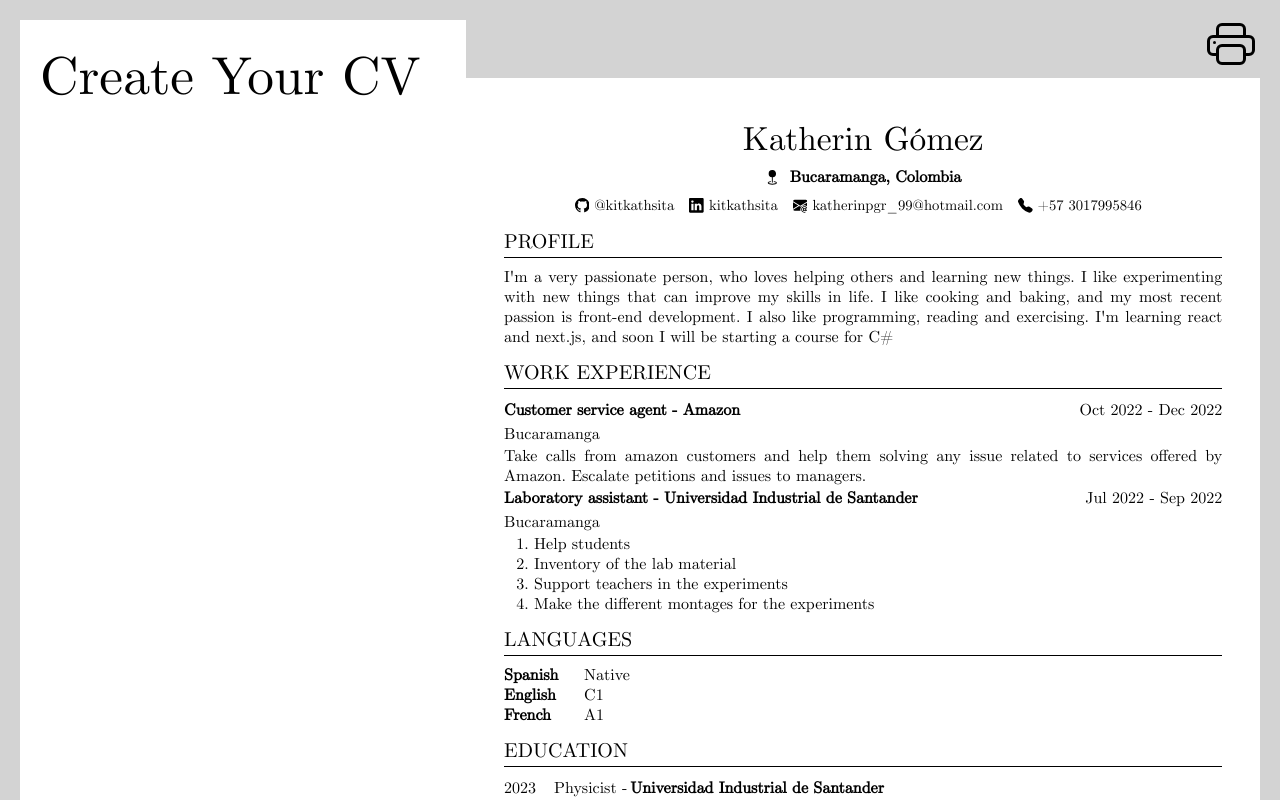
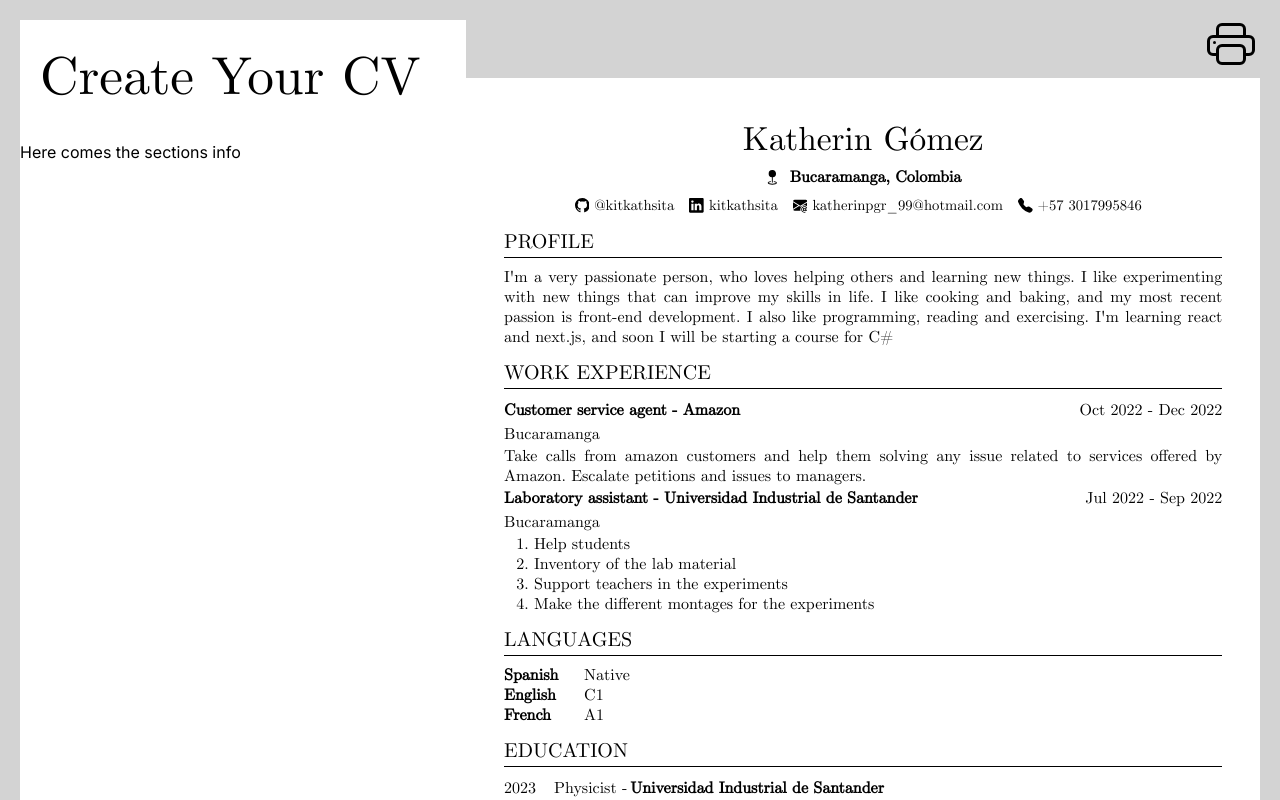
Before and after one commit to kitkathsita/CV-creation, a Next.js app: page / in a window 1280 px wide. Shown: the top 800 px of the page. Built offline with nearby package versions, Linux system fonts and the light colour scheme.

Commit message:
sections to add the info

```diff
--- a/CV-info/CvInfo.js
+++ b/CV-info/CvInfo.js
@@ -1,11 +1,13 @@
 'use client'
 import React, { useState, useRef } from 'react';
 import TitlePage from './components/TitlePage';
+import SectionInfo from './components/SectionInfo';
 
 export default function CVInfo() {
   return (
     <div id='infoContainer'>
       <TitlePage></TitlePage>
+      <SectionInfo></SectionInfo>
     </div>
   )
 }
--- /dev/null
+++ b/CV-info/components/SectionInfo.js
@@ -0,0 +1,5 @@
+export default function SectionInfo() {
+  return (
+    <div>Here comes the sections info</div>
+  )
+}
```
